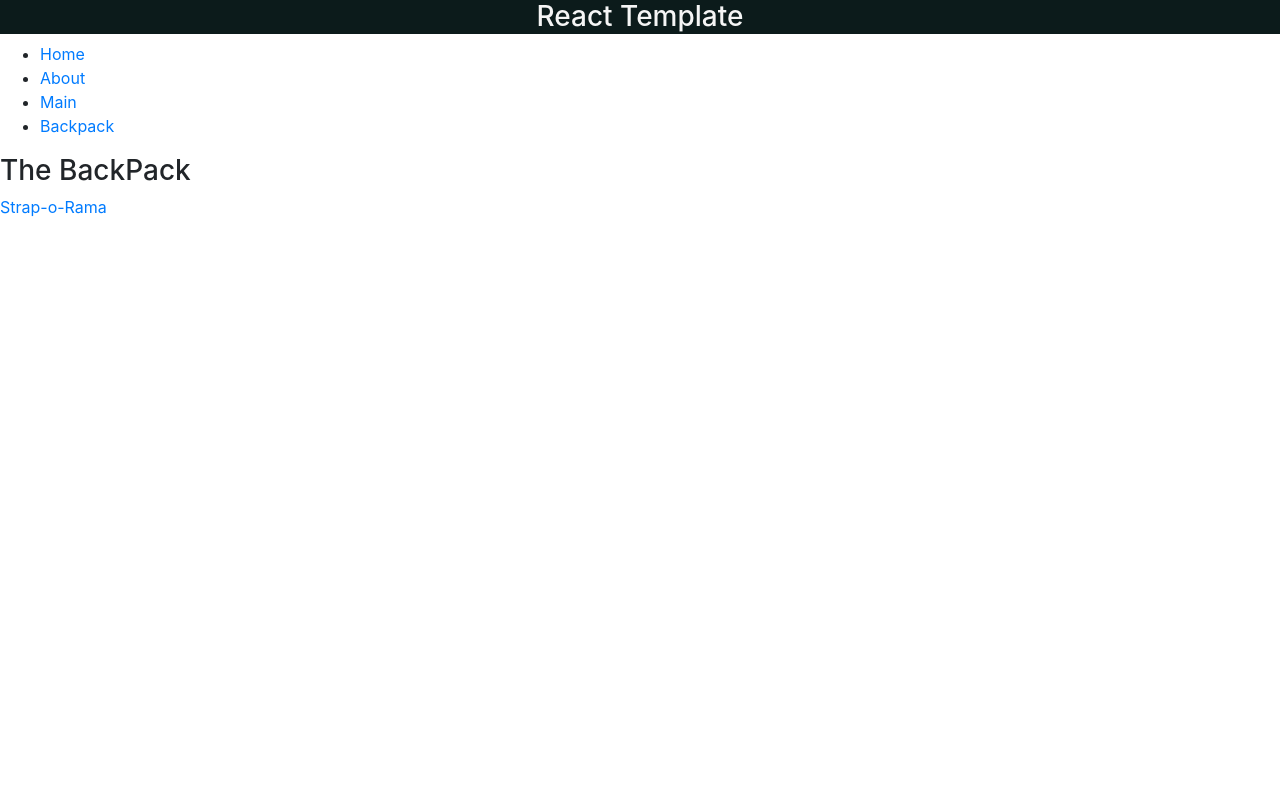
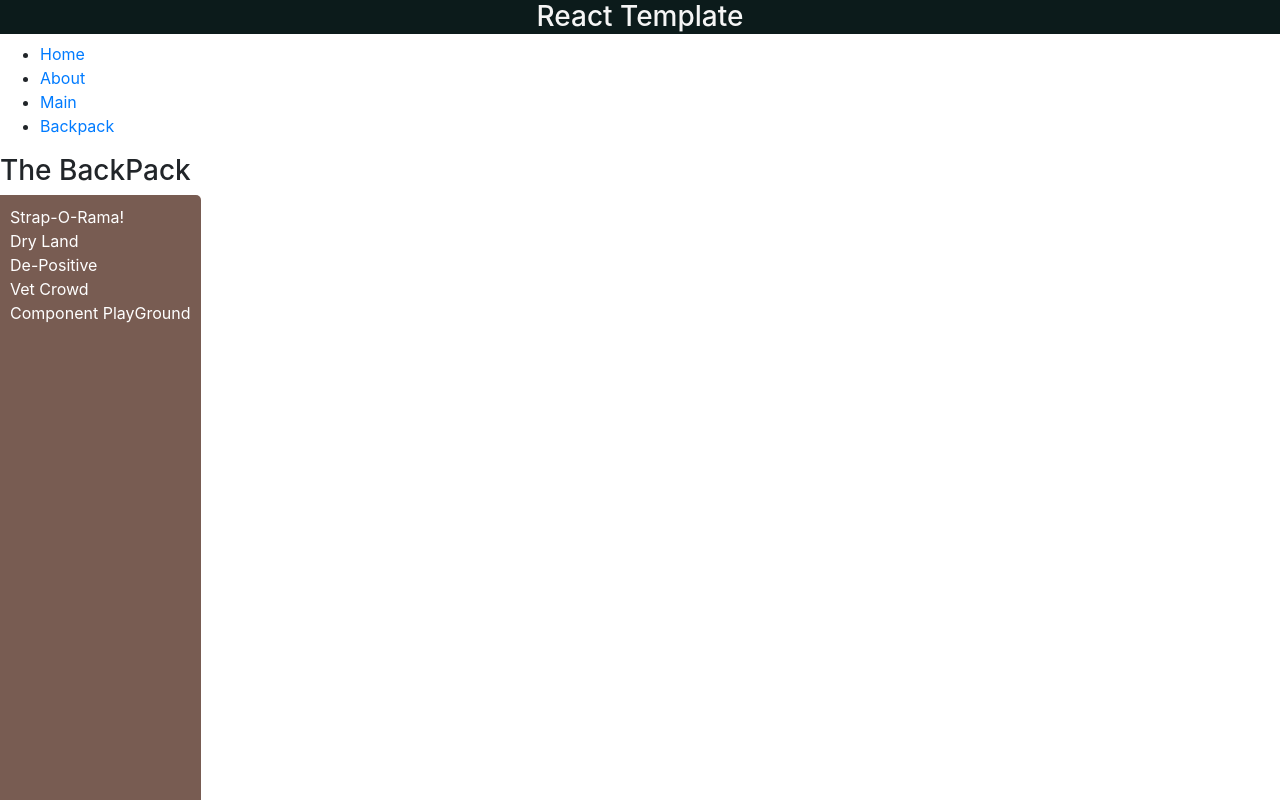
Before and after one commit to NickPea/ReactTemplate, a React (Create React App) app in the folder reacttemplate/: page /backpack in a window 1280 px wide. Shown: the top 800 px of the page. Built offline with nearby package versions, Linux system fonts and the light colour scheme; the HTML template or start-up script is replaced by a standard one.

Commit message:
created a backpack page with custom sidenav and and display component that each take a list of components and thier routes to list and display

```diff
--- a/reacttemplate/src/BackPack.js
+++ b/reacttemplate/src/BackPack.js
@@ -1,18 +1,29 @@
 import React from "react";
-import { Switch, Route, Link, useRouteMatch } from "react-router-dom";
-import ShowBootstrap from "./ShowBootstrap";
+import { Switch, Route} from "react-router-dom";
+import Styles from "./backpack.module.css";
+import Sidenav from "./bp-sidenav";
+import Display from "./bp-display";
+
+//components
+import ShowBootstrap from "./showbootstrap";
 
 export default function BackPack() {
-  const { url, path } = useRouteMatch();
+
+  const backPack = [
+    { relativePath: "showbootstrap", label: "Strap-O-Rama!", component: ShowBootstrap },
+    { relativePath: "showdryland", label: "Dry Land", component: ()=><>Im working!</> },
+    { relativePath: "showdepositive", label: "De-Positive", component: ()=><>Im working!</> },
+    { relativePath: "showvetcrowd", label: "Vet Crowd", component: ()=><>Im working!</> },
+    { relativePath: "showaccountmanager", label: "Component PlayGround", component: ()=><>Im working!</> }
+  ];
+
   return (
-    <div>
+    <>
       <h3>The BackPack</h3>
-
-      <Link to={`${url}/showbootstrap`}>Strap-o-Rama</Link>
-
-      <Switch>
-        <Route path={`${path}/showbootstrap`}><ShowBootstrap /></Route>
-      </Switch>
-    </div>
+      <div className={Styles.bpFlex}>
+        <Sidenav routeList={backPack} />
+        <Display routeList={backPack} />
+      </div>
+    </>
   );
 }
--- /dev/null
+++ b/reacttemplate/src/backpack.module.css
@@ -0,0 +1,3 @@
+.bpFlex {
+    display: flex;
+}
--- /dev/null
+++ b/reacttemplate/src/bp-display.js
@@ -0,0 +1,18 @@
+import React from "react";
+import { Switch, Route, useRouteMatch } from "react-router-dom";
+
+function Display({ routeList }) {
+  let { path } = useRouteMatch();
+
+  return (
+    <div>
+      <Switch>
+        {routeList.map((item, index) => (
+          <Route key={item.label} path={`${path}/${item.relativePath}`}>{item.component}</Route>
+        ))}
+      </Switch>
+    </div>
+  );
+}
+
+export default Display;
--- /dev/null
+++ b/reacttemplate/src/bp-sidenav.js
@@ -0,0 +1,18 @@
+import React from "react";
+import { Link, useRouteMatch } from "react-router-dom";
+import Styles from "./bp-sidenav.module.css";
+
+function Sidenav({ routeList }) {
+  const { url } = useRouteMatch();
+  return (
+    <span className={Styles.navContainer}>
+      {routeList.map((item, index) => (
+        <Link key={index} className={Styles.navLinks} to={`${url}/${item.relativePath}`}>
+          {item.label}
+        </Link>
+      ))}
+    </span>
+  );
+}
+
+export default Sidenav;
--- /dev/null
+++ b/reacttemplate/src/bp-sidenav.module.css
@@ -0,0 +1,19 @@
+
+/* sidenave styles */
+
+.navContainer {
+    height: 100vh;
+    width: max-content;
+    position: sticky;
+    left: 0;
+    display: flex;
+    flex-flow: column nowrap;
+    background-color: rgba(94, 61, 48, 0.836);
+    border-radius: 0 5px 5px 0;
+    padding: 10px;
+    overflow-y: auto;
+}
+
+.navLinks {
+    color: white;
+}
```
